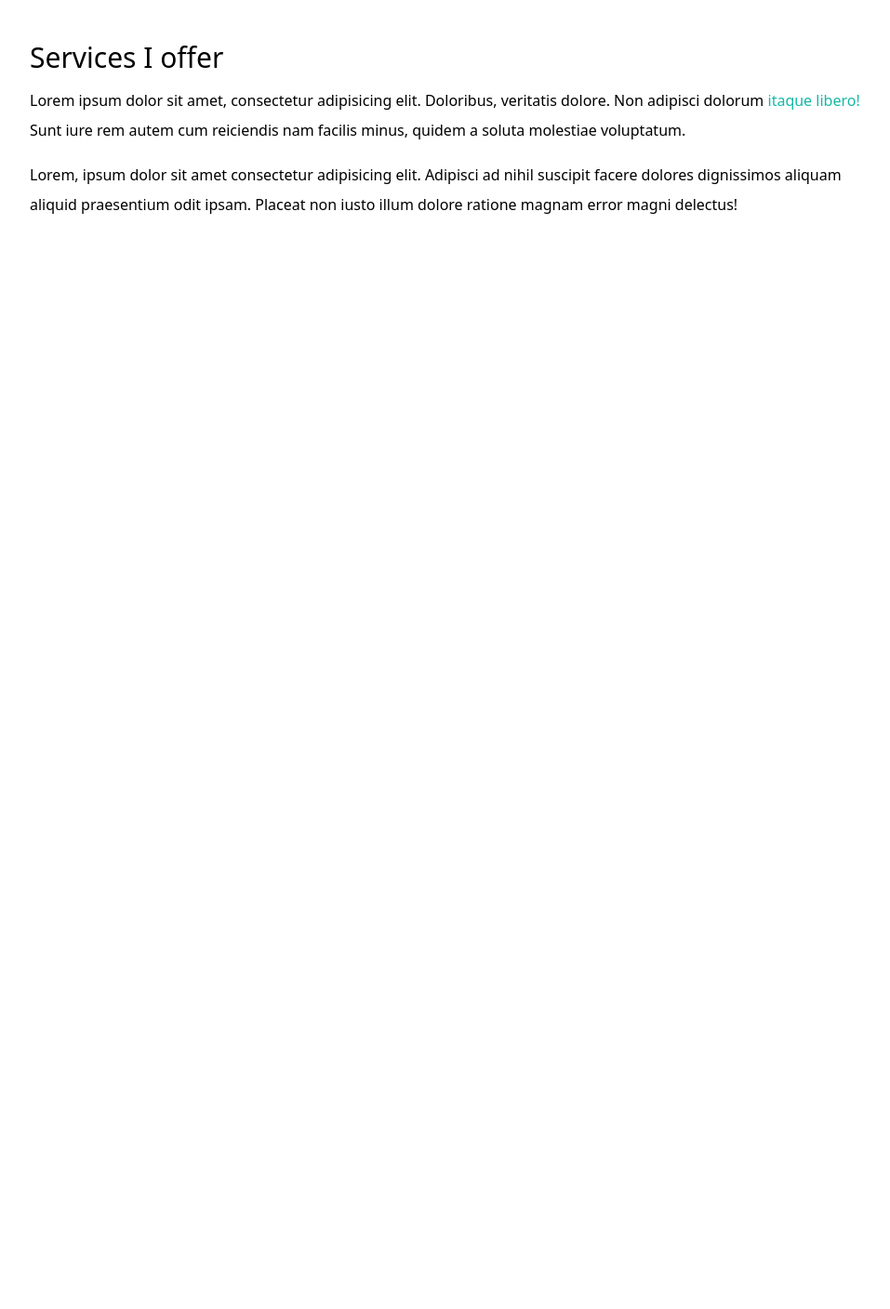
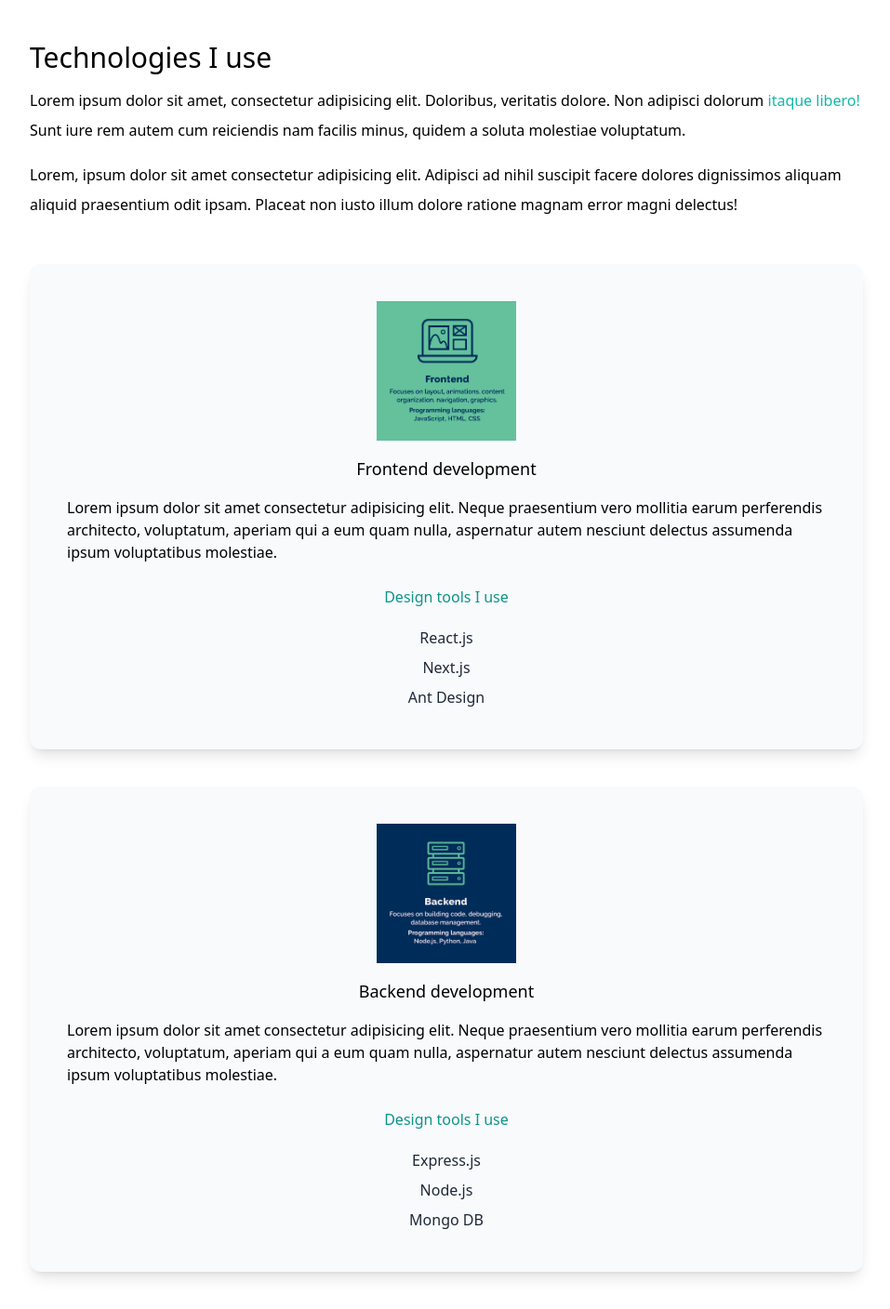
Before and after one commit to juancgalueweb/my-portfolio, a Next.js app: page /components/Technologies in a window 1280 px wide. Shown: the whole page at 93% size, without its empty margins (160-1117 px from the left). Before the commit the page ends 800 px from the top, so only its background shows below. Built offline with nearby package versions, Linux system fonts and the light colour scheme; a web font is replaced by a local one.

Commit message:
Frontend and backend cards

```diff
--- a/src/pages/components/Technologies.tsx
+++ b/src/pages/components/Technologies.tsx
@@ -1,10 +1,13 @@
+import Image from 'next/image'
+import backend from 'public/backend.png'
+import frontend from 'public/frontend.png'
 import { FC } from 'react'
 
 const Technologies: FC = () => {
   return (
     <section>
       <div className='max-w-4xl mx-auto my-10'>
-        <h3 className='text-3xl py-1'>Services I offer</h3>
+        <h3 className='text-3xl py-1'>Technologies I use</h3>
         <p className='text-md py-2 leading-8 text-gray-80'>
           Lorem ipsum dolor sit amet, consectetur adipisicing elit. Doloribus,
           veritatis dolore. Non adipisci dolorum{' '}
@@ -19,8 +22,47 @@ const Technologies: FC = () => {
           delectus!
         </p>
       </div>
-      <div>
-        <div></div>
+      <div className='max-w-4xl mx-auto'>
+        <div className='shadow-lg rounded-xl p-10 my-10 flex flex-col items-center bg-slate-50'>
+          <Image
+            src={frontend}
+            alt='Frontend development image'
+            width='150'
+            height='150'
+          />
+          <h3 className='text-lg font-medium pt-4 pb-2'>
+            Frontend development
+          </h3>
+          <p className='py-2'>
+            Lorem ipsum dolor sit amet consectetur adipisicing elit. Neque
+            praesentium vero mollitia earum perferendis architecto, voluptatum,
+            aperiam qui a eum quam nulla, aspernatur autem nesciunt delectus
+            assumenda ipsum voluptatibus molestiae.
+          </p>
+          <h4 className='py-4 text-teal-600'>Design tools I use</h4>
+          <p className='text-gray-800 py-1'>React.js</p>
+          <p className='text-gray-800 py-1'>Next.js</p>
+          <p className='text-gray-800 py-1'>Ant Design</p>
+        </div>
+        <div className='shadow-lg rounded-xl p-10 my-10 flex flex-col items-center bg-slate-50'>
+          <Image
+            src={backend}
+            alt='Backend development image'
+            width='150'
+            height='150'
+          />
+          <h3 className='text-lg font-medium pt-4 pb-2'>Backend development</h3>
+          <p className='py-2'>
+            Lorem ipsum dolor sit amet consectetur adipisicing elit. Neque
+            praesentium vero mollitia earum perferendis architecto, voluptatum,
+            aperiam qui a eum quam nulla, aspernatur autem nesciunt delectus
+            assumenda ipsum voluptatibus molestiae.
+          </p>
+          <h4 className='py-4 text-teal-600'>Design tools I use</h4>
+          <p className='text-gray-800 py-1'>Express.js</p>
+          <p className='text-gray-800 py-1'>Node.js</p>
+          <p className='text-gray-800 py-1'>Mongo DB</p>
+        </div>
       </div>
     </section>
   )
```
Also changed, not shown: public/backend.png (added), public/frontend.png (added).
